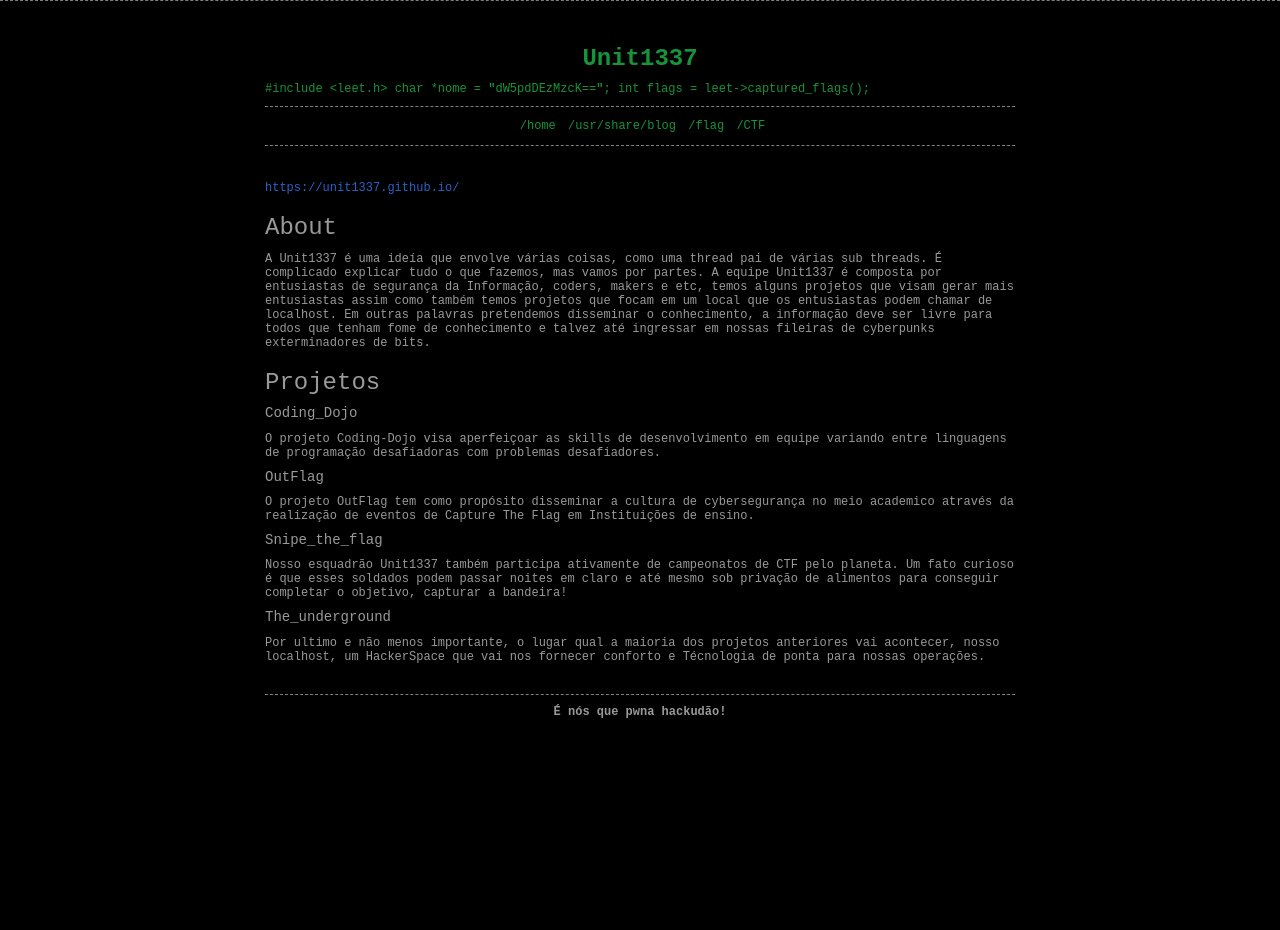
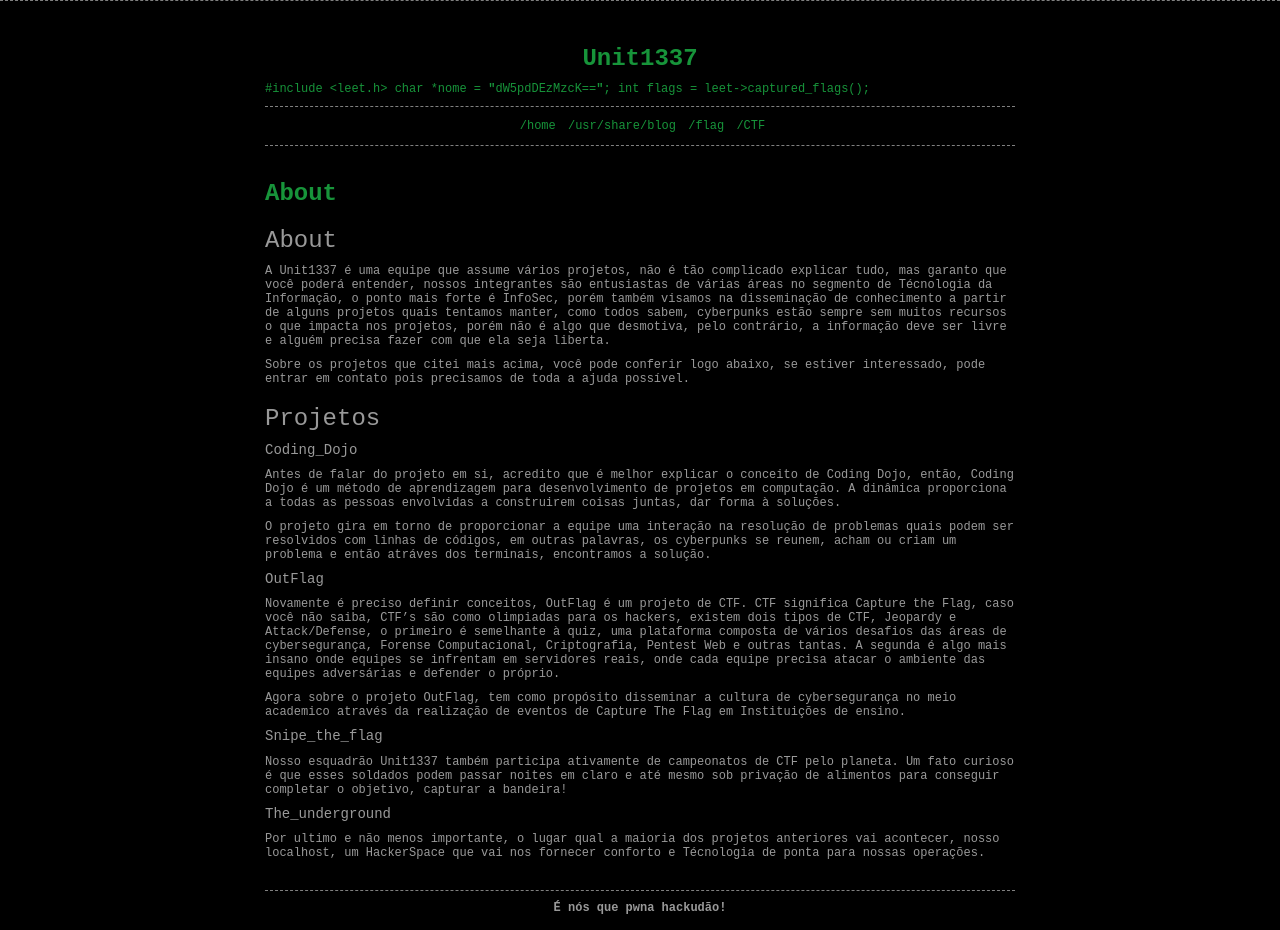
Before and after one commit to unit1337/unit1337.github.io, a Jekyll site: the page built from index.md, in a window 1280 px wide. Built offline with Jekyll 4.4.1, drawn with Linux system fonts in a browser that asks for light colours; our own code applies the rules of GitHub Pages for plain Markdown files; before the commit the page ends 900 px from its top, so only the background shows below that.

Commit message:
Updating Index and Outflag

```diff
--- a/index.md
+++ b/index.md
@@ -2,19 +2,24 @@
 layout: content
 ---
 
-[https://unit1337.github.io/](https://unit1337.github.io/)
 
 ### About
 
-A Unit1337 é uma ideía que envolve várias coisas, como uma thread pai de várias sub threads. É complicado explicar tudo o que fazemos, mas vamos por partes. A equipe Unit1337 é composta por entusiastas de segurança da Informação, coders, makers e etc, temos alguns projetos que visam gerar mais entusiastas assim como também temos projetos que focam em um local que os entusiastas podem chamar de localhost. Em outras palavras pretendemos disseminar o conhecimento, a informação deve ser livre para todos que tenham fome de conhecimento e talvez até ingressar em nossas fileiras de cyberpunks exterminadores de bits.
+A Unit1337 é uma equipe que assume vários projetos, não é tão complicado explicar tudo, mas garanto que você poderá entender, nossos integrantes são entusiastas de várias áreas no segmento de Técnologia da Informação, o ponto mais forte é InfoSec, porém também visamos na disseminação de conhecimento a partir de alguns projetos quais tentamos manter, como todos sabem, cyberpunks estão sempre sem muitos recursos o que impacta nos projetos, porém não é algo que desmotiva, pelo contrário, a informação deve ser livre e alguém precisa fazer com que ela seja liberta.
+
+Sobre os projetos que citei mais acima, você pode conferir logo abaixo, se estiver interessado, pode entrar em contato pois precisamos de toda a ajuda possível.
 
 ### Projetos
 
 ##### Coding_Dojo
-O projeto Coding-Dojo visa aperfeiçoar as skills de desenvolvimento em equipe variando entre linguagens de programação desafiadoras com problemas desafiadores.
+Antes de falar do projeto em si, acredito que é melhor explicar o conceito de Coding Dojo, então, Coding Dojo é um método de aprendizagem para desenvolvimento de projetos em computação. A dinâmica proporciona a todas as pessoas envolvidas a construirem coisas juntas, dar forma à soluções.
+
+O projeto gira em torno de proporcionar a equipe uma interação na resolução de problemas quais podem ser resolvidos com linhas de códigos, em outras palavras, os cyberpunks se reunem, acham ou criam um problema e então atráves dos terminais, encontramos a solução.
 
 ##### OutFlag
-O projeto OutFlag tem como propósito disseminar a cultura de cybersegurança no meio academico através da realização de eventos de Capture The Flag em Instituições de ensino.
+Novamente é preciso definir conceitos, OutFlag é um projeto de CTF. CTF significa Capture the Flag, caso você não saiba, CTF's são como olimpiadas para os hackers, existem dois tipos de CTF, Jeopardy e Attack/Defense, o primeiro é semelhante à quiz, uma plataforma composta de vários desafios das áreas de cybersegurança, Forense Computacional, Criptografia, Pentest Web e outras tantas. A segunda é algo mais insano onde equipes se infrentam em servidores reais, onde cada equipe precisa atacar o ambiente das equipes adversárias e defender o próprio.
+
+Agora sobre o projeto OutFlag, tem como propósito disseminar a cultura de cybersegurança no meio academico através da realização de eventos de Capture The Flag em Instituições de ensino.
 
 ##### Snipe_the_flag
 Nosso esquadrão Unit1337 também participa ativamente de campeonatos de CTF pelo planeta. Um fato curioso é que esses soldados podem passar noites em claro e até mesmo sob privação de alimentos para conseguir completar o objetivo, capturar a bandeira!
```
Also changed, not shown: outflag.md (+2 -2 lines).
